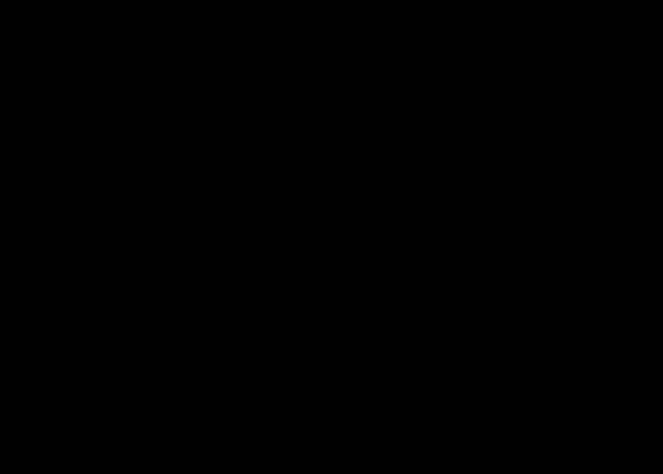
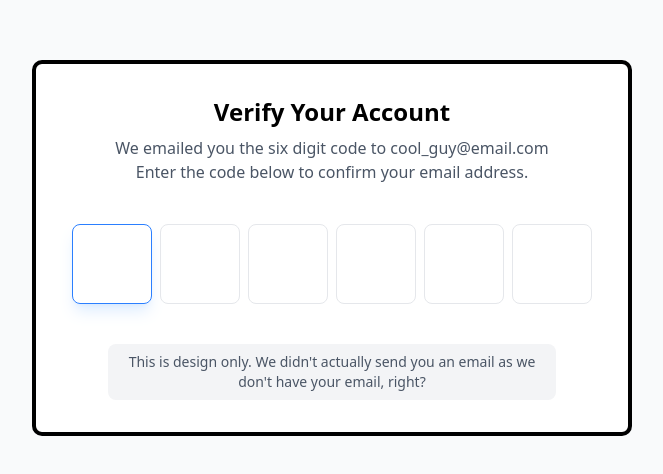
Before and after one commit to SunACong/50-vue-projects, a Vue app: page /VerifyAccountUi in a window 1280 px wide. Before the commit this address had no page. Shown: the part 152-626 px from the top of the page, without its empty margins (308-971 px from the left). Built offline with nearby package versions, Linux system fonts and the light colour scheme.

Commit message:
feat: 添加验证账户UI组件及路由配置
添加VerifyAccountUi.vue组件实现验证码输入功能，包含自动聚焦和键盘事件处理
更新路由配置和项目列表常量，并在README中标记为已完成

```diff
--- a/src/constants/index.js
+++ b/src/constants/index.js
@@ -245,4 +245,10 @@ export const projectList = [
         image: 'https://50projects50days.com/img/projects-img/40-3d-background-boxes.png',
         link: '3dBackgroundBoxes',
     },
+    {
+        id: 41,
+        title: 'VerifyAccountUi',
+        image: 'https://50projects50days.com/img/projects-img/41-verify-account-ui.png',
+        link: 'VerifyAccountUi',
+    },
 ]
--- /dev/null
+++ b/src/projects/VerifyAccountUi.vue
@@ -0,0 +1,79 @@
+<template>
+    <div class="flex min-h-screen items-center justify-center overflow-hidden bg-gray-50 font-sans">
+        <div class="max-w-2xl rounded-lg border-4 border-black bg-white p-8 text-center">
+            <h2 class="mb-2 text-2xl font-bold">Verify Your Account</h2>
+            <p class="mb-8 text-gray-600">
+                We emailed you the six digit code to cool_guy@email.com
+                <br />
+                Enter the code below to confirm your email address.
+            </p>
+
+            <!-- 验证码输入框容器 -->
+            <div class="mb-8 flex flex-wrap items-center justify-center">
+                <input
+                    v-for="(code, index) in codes"
+                    :key="index"
+                    v-model="codes[index]"
+                    ref="codeInputs"
+                    @keydown="handleKeyDown($event, index)"
+                    class="mx-1 my-2 h-20 w-20 rounded-md border border-gray-200 text-center text-5xl font-light [caret-color:transparent] transition-all duration-300 focus:border-blue-500 focus:shadow-lg focus:shadow-blue-200/50 focus:outline-none"
+                    type="text"
+                    maxlength="1"
+                    inputmode="numeric"
+                    pattern="[0-9]" />
+            </div>
+
+            <small
+                class="inline-block max-w-md rounded-md bg-gray-100 px-4 py-2 text-sm text-gray-600">
+                This is design only. We didn't actually send you an email as we don't have your
+                email, right?
+            </small>
+        </div>
+    </div>
+</template>
+
+<script setup>
+    import { ref, onMounted } from 'vue'
+
+    // 验证码输入框响应式数据
+    const codes = ref(new Array(6).fill(''))
+    const codeInputs = ref([])
+
+    // 组件挂载后聚焦第一个输入框
+    onMounted(() => {
+        codeInputs.value[0].focus()
+    })
+
+    // 处理键盘输入事件
+    const handleKeyDown = (e, index) => {
+        // 只允许数字输入
+        if (!/\d/.test(e.key) && e.key !== 'Backspace' && e.key !== 'Tab') {
+            e.preventDefault()
+            return
+        }
+
+        // 数字输入处理
+        if (e.key >= 0 && e.key <= 9) {
+            codes.value[index] = e.key
+            // 自动聚焦到下一个输入框
+            if (index < 5) {
+                setTimeout(() => codeInputs.value[index + 1].focus(), 10)
+            }
+        }
+
+        // 退格键处理
+        if (e.key === 'Backspace') {
+            // 清空当前输入框
+            codes.value[index] = ''
+            // 聚焦到上一个输入框
+            if (index > 0) {
+                setTimeout(() => codeInputs.value[index - 1].focus(), 10)
+            }
+            e.preventDefault()
+        }
+    }
+</script>
+
+<style scoped>
+    /* 完全通过Tailwind CSS类实现样式，无自定义CSS */
+</style>
--- a/src/router/index.js
+++ b/src/router/index.js
@@ -213,6 +213,11 @@ const routes = [
         name: '3dBackgroundBoxes',
         component: () => import('@/projects/3dBackgroundBoxes.vue'),
     },
+    {
+        path: '/VerifyAccountUi',
+        name: 'VerifyAccountUi',
+        component: () => import('@/projects/VerifyAccountUi.vue'),
+    },
 ]
 
 const router = createRouter({
```
Also changed, not shown: 1 other file (tests, documents, lock files or other folders).
